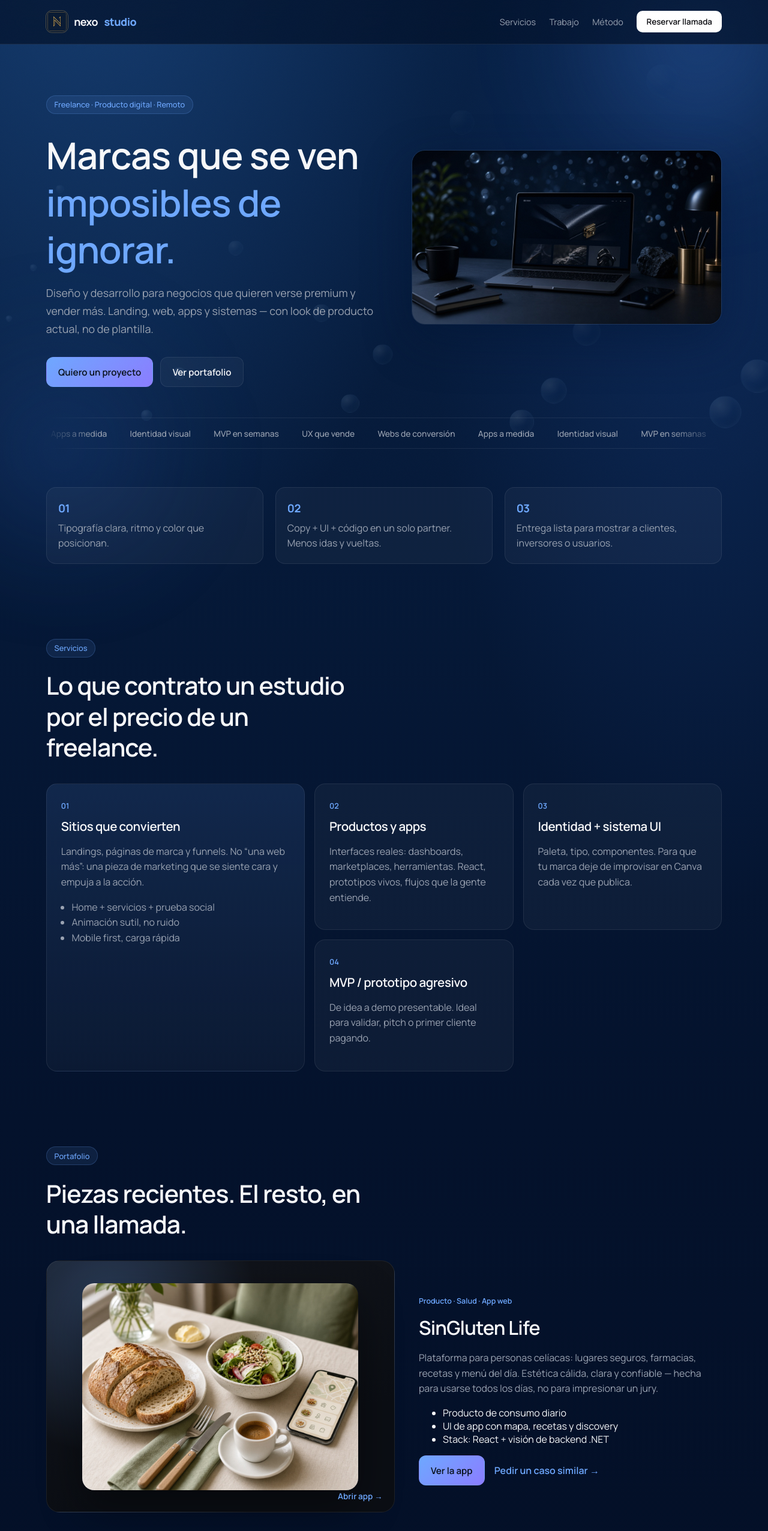
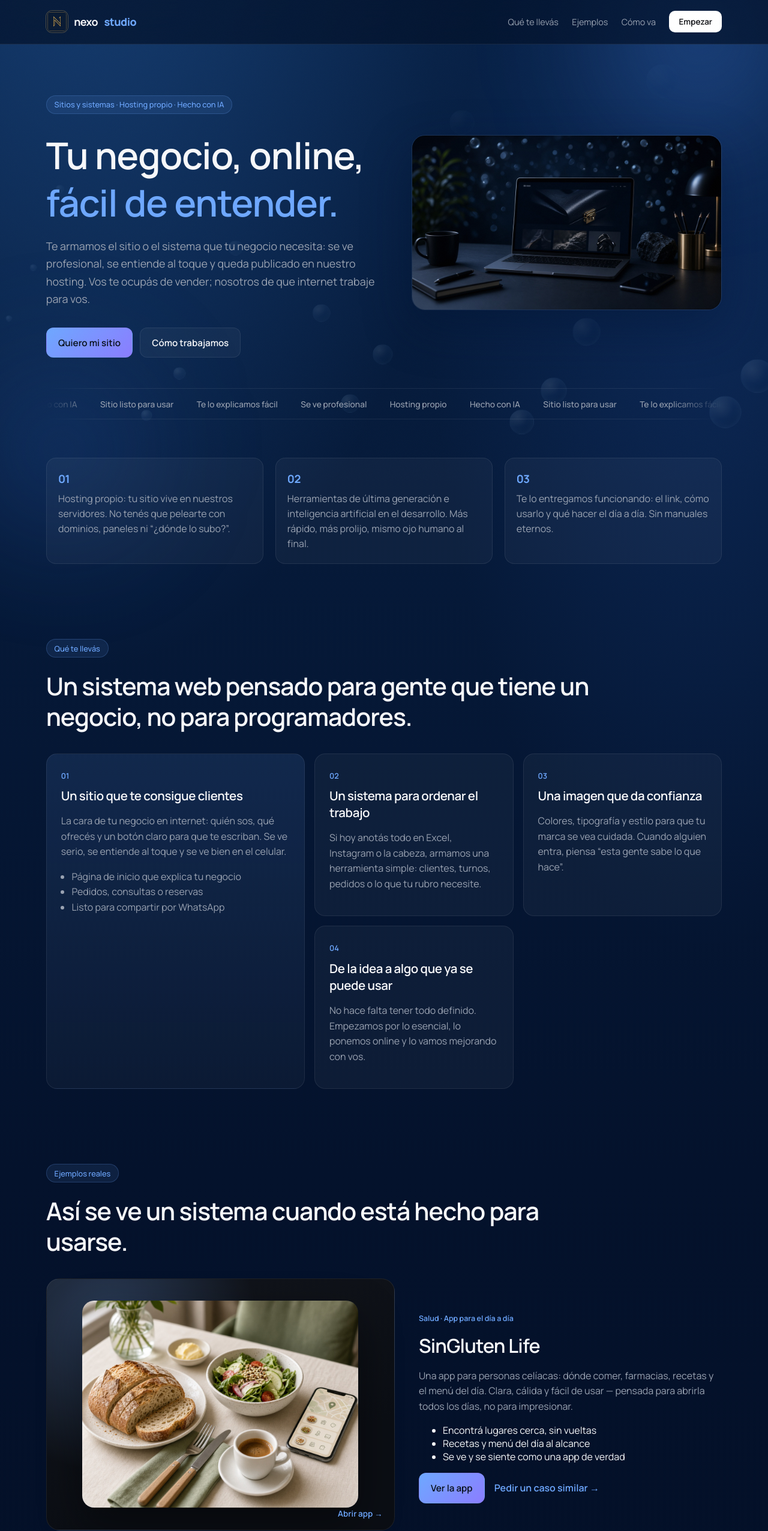
Before and after one commit to leouser82/NexoAPP, a React (Vite) app in the folder NexoSoftWeb/: page / in a window 1280 px wide. Shown: the top 2552 px of the page at 60% size. Built offline with nearby package versions, Linux system fonts and the light colour scheme.

Commit message:
mejoras en contenido

```diff
--- a/NexoSoftWeb/index.html
+++ b/NexoSoftWeb/index.html
@@ -3,10 +3,10 @@
   <head>
     <meta charset="UTF-8" />
     <meta name="viewport" content="width=device-width, initial-scale=1.0" />
-    <title>Nexo Studio — Producto digital que se ve caro</title>
+    <title>Nexo Studio — Sitios y sistemas fáciles de entender</title>
     <meta
       name="description"
-      content="Freelance de producto digital: sitios, apps y sistemas con estética de estudio. Diseño + desarrollo para marcas que quieren convertir."
+      content="Te armamos el sitio o el sistema de tu negocio, lo publicamos en hosting propio y te lo entregamos listo para usar. Diseño, IA y herramientas de última generación."
     />
     <link rel="icon" type="image/png" href="/assets/favicon.png" />
     <link rel="apple-touch-icon" href="/assets/favicon.png" />
--- a/NexoSoftWeb/src/components/Contact.jsx
+++ b/NexoSoftWeb/src/components/Contact.jsx
@@ -75,14 +75,14 @@ export default function Contact() {
   return (
     <section id="contacto" className="contact">
       <div>
-        <p className="kicker">Siguiente paso</p>
-        <h2>Contame qué estás construyendo.</h2>
+        <p className="kicker">Empezá acá</p>
+        <h2>Contame qué necesita tu negocio.</h2>
         <p>
-          Respondé en 24–48h. Si hay fit, armamos un alcance claro. Si no hay fit, te lo digo —
-          no vendo por vender.
+          Te respondemos en 24 a 48 horas, en criollo. Si podemos ayudarte, te armamos el
+          camino. Si no es para nosotros, te lo decimos.
         </p>
         <p className="slots">
-          Disponibilidad: <strong>2 cupos este mes</strong>
+          Hay lugar para <strong>2 proyectos este mes</strong>
         </p>
       </div>
       <form onSubmit={onSubmit} autoComplete="on">
@@ -110,7 +110,7 @@ export default function Contact() {
           />
         </label>
         <label>
-          Qué necesitás
+          Qué te gustaría tener
           <select name="need" value={form.need} onChange={onChange}>
             {NEED_OPTIONS.map((option) => (
               <option key={option}>{option}</option>
@@ -118,17 +118,17 @@ export default function Contact() {
           </select>
         </label>
         <label>
-          El proyecto en una frase
+          Contanos en una frase
           <textarea
             name="message"
             rows="4"
-            placeholder="Ej: landing para mi estudio de arquitectura"
+            placeholder="Ej: tengo un local y quiero que la gente me escriba por WhatsApp"
             value={form.message}
             onChange={onChange}
           />
         </label>
         <button className="btn primary" type="submit" disabled={sending}>
-          {sending ? 'Enviando…' : 'Enviar briefing'}
+          {sending ? 'Enviando…' : 'Quiero que me escriban'}
         </button>
         {status ? <p className="form-note">{status}</p> : null}
       </form>
--- a/NexoSoftWeb/src/components/Footer.jsx
+++ b/NexoSoftWeb/src/components/Footer.jsx
@@ -1,8 +1,8 @@
 export default function Footer() {
   return (
     <footer>
-      <p>© 2026 Nexo Studio · Freelance de producto digital</p>
-      <p>Hecho para verse en pantalla grande. También funciona en el celular.</p>
+      <p>© 2026 Nexo Studio · Sitios y sistemas con hosting propio</p>
+      <p>Se ve bien en la computadora. También en el celular.</p>
     </footer>
   )
 }
--- a/NexoSoftWeb/src/components/Header.jsx
+++ b/NexoSoftWeb/src/components/Header.jsx
@@ -6,11 +6,11 @@ export default function Header() {
         nexo<span>studio</span>
       </a>
       <nav>
-        <a href="#servicios">Servicios</a>
-        <a href="#trabajo">Trabajo</a>
-        <a href="#proceso">Método</a>
+        <a href="#servicios">Qué te llevás</a>
+        <a href="#trabajo">Ejemplos</a>
+        <a href="#proceso">Cómo va</a>
         <a href="#contacto" className="nav-cta">
-          Reservar llamada
+          Empezar
         </a>
       </nav>
     </header>
--- a/NexoSoftWeb/src/components/Hero.jsx
+++ b/NexoSoftWeb/src/components/Hero.jsx
@@ -5,21 +5,22 @@ export default function Hero() {
     <section className="hero">
       <div className="hero-grid">
         <div className="hero-copy">
-          <p className="kicker">Freelance · Producto digital · Remoto</p>
+          <p className="kicker">Sitios y sistemas · Hosting propio · Hecho con IA</p>
           <h1>
-            Marcas que se ven
-            <em>imposibles de ignorar.</em>
+            Tu negocio, online,
+            <em>fácil de entender.</em>
           </h1>
           <p className="lede">
-            Diseño y desarrollo para negocios que quieren verse premium y vender más. Landing,
-            web, apps y sistemas — con look de producto actual, no de plantilla.
+            Te armamos el sitio o el sistema que tu negocio necesita: se ve profesional, se
+            entiende al toque y queda publicado en nuestro hosting. Vos te ocupás de vender;
+            nosotros de que internet trabaje para vos.
           </p>
           <div className="hero-actions">
             <a className="btn primary" href="#contacto">
-              Quiero un proyecto
+              Quiero mi sitio
             </a>
-            <a className="btn ghost" href="#trabajo">
-              Ver portafolio
+            <a className="btn ghost" href="#proceso">
+              Cómo trabajamos
             </a>
           </div>
         </div>
--- a/NexoSoftWeb/src/components/Process.jsx
+++ b/NexoSoftWeb/src/components/Process.jsx
@@ -4,8 +4,8 @@ export default function Process() {
   return (
     <section id="proceso" className="process">
       <div className="section-head">
-        <p className="kicker">Método</p>
-        <h2>Rápido, nítido, sin teatro.</h2>
+        <p className="kicker">Cómo va el trabajo</p>
+        <h2>De tu primer mensaje a tu sitio en el aire.</h2>
       </div>
       <ol>
         {STEPS.map((step) => (
--- a/NexoSoftWeb/src/components/Quote.jsx
+++ b/NexoSoftWeb/src/components/Quote.jsx
@@ -2,10 +2,10 @@ export default function Quote() {
   return (
     <section className="quote">
       <blockquote>
-        “No busco una web barata. Busco que cuando alguien abra el link, piense:
-        <em> esta marca sabe lo que hace.</em>”
+        “No quiero un sitio difícil. Quiero que cuando un cliente entre, entienda
+        <em> qué hago y me escriba.</em>”
       </blockquote>
-      <p>Eso es el brief de casi todos mis clientes.</p>
+      <p>Eso es lo que nos piden casi todos.</p>
     </section>
   )
 }
--- a/NexoSoftWeb/src/components/Services.jsx
+++ b/NexoSoftWeb/src/components/Services.jsx
@@ -4,8 +4,8 @@ export default function Services() {
   return (
     <section id="servicios" className="services">
       <div className="section-head">
-        <p className="kicker">Servicios</p>
-        <h2>Lo que contrato un estudio por el precio de un freelance.</h2>
+        <p className="kicker">Qué te llevás</p>
+        <h2>Un sistema web pensado para gente que tiene un negocio, no para programadores.</h2>
       </div>
       <div className="service-grid">
         {SERVICES.map((service) => (
--- a/NexoSoftWeb/src/components/Work.jsx
+++ b/NexoSoftWeb/src/components/Work.jsx
@@ -4,8 +4,8 @@ export default function Work() {
   return (
     <section id="trabajo" className="work">
       <div className="section-head">
-        <p className="kicker">Portafolio</p>
-        <h2>Piezas recientes. El resto, en una llamada.</h2>
+        <p className="kicker">Ejemplos reales</p>
+        <h2>Así se ve un sistema cuando está hecho para usarse.</h2>
       </div>
       <article className="case">
         <a className="case-visual" href={APP_URL}>
@@ -18,17 +18,17 @@ export default function Work() {
           <span className="case-open">Abrir app →</span>
         </a>
         <div className="case-copy">
-          <p className="tag">Producto · Salud · App web</p>
+          <p className="tag">Salud · App para el día a día</p>
           <h3>SinGluten Life</h3>
           <p>
-            Plataforma para personas celíacas: lugares seguros, farmacias, recetas y menú del
-            día. Estética cálida, clara y confiable — hecha para usarse todos los días, no para
-            impresionar un jury.
+            Una app para personas celíacas: dónde comer, farmacias, recetas y el menú del día.
+            Clara, cálida y fácil de usar — pensada para abrirla todos los días, no para
+            impresionar.
           </p>
           <ul>
-            <li>Producto de consumo diario</li>
-            <li>UI de app con mapa, recetas y discovery</li>
-            <li>Stack: React + visión de backend .NET</li>
+            <li>Encontrá lugares cerca, sin vueltas</li>
+            <li>Recetas y menú del día al alcance</li>
+            <li>Se ve y se siente como una app de verdad</li>
           </ul>
           <div className="case-actions">
             <a className="btn primary" href={APP_URL}>
--- a/NexoSoftWeb/src/content.js
+++ b/NexoSoftWeb/src/content.js
@@ -1,41 +1,50 @@
 export const APP_URL = '/singluten/'
 
 export const MARQUEE = [
-  'Webs de conversión',
-  'Apps a medida',
-  'Identidad visual',
-  'MVP en semanas',
-  'UX que vende',
+  'Hosting propio',
+  'Hecho con IA',
+  'Sitio listo para usar',
+  'Te lo explicamos fácil',
+  'Se ve profesional',
 ]
 
 export const PROOF = [
-  { id: '01', text: 'Tipografía clara, ritmo y color que posicionan.' },
-  { id: '02', text: 'Copy + UI + código en un solo partner. Menos idas y vueltas.' },
-  { id: '03', text: 'Entrega lista para mostrar a clientes, inversores o usuarios.' },
+  {
+    id: '01',
+    text: 'Hosting propio: tu sitio vive en nuestros servidores. No tenés que pelearte con dominios, paneles ni “¿dónde lo subo?”.',
+  },
+  {
+    id: '02',
+    text: 'Herramientas de última generación e inteligencia artificial en el desarrollo. Más rápido, más prolijo, mismo ojo humano al final.',
+  },
+  {
+    id: '03',
+    text: 'Te lo entregamos funcionando: el link, cómo usarlo y qué hacer el día a día. Sin manuales eternos.',
+  },
 ]
 
 export const SERVICES = [
   {
     id: '01',
-    title: 'Sitios que convierten',
-    text: 'Landings, páginas de marca y funnels. No “una web más”: una pieza de marketing que se siente cara y empuja a la acción.',
-    items: ['Home + servicios + prueba social', 'Animación sutil, no ruido', 'Mobile first, carga rápida'],
+    title: 'Un sitio que te consigue clientes',
+    text: 'La cara de tu negocio en internet: quién sos, qué ofrecés y un botón claro para que te escriban. Se ve serio, se entiende al toque y se ve bien en el celular.',
+    items: ['Página de inicio que explica tu negocio', 'Pedidos, consultas o reservas', 'Listo para compartir por WhatsApp'],
     tall: true,
   },
   {
     id: '02',
-    title: 'Productos y apps',
-    text: 'Interfaces reales: dashboards, marketplaces, herramientas. React, prototipos vivos, flujos que la gente entiende.',
+    title: 'Un sistema para ordenar el trabajo',
+    text: 'Si hoy anotás todo en Excel, Instagram o la cabeza, armamos una herramienta simple: clientes, turnos, pedidos o lo que tu rubro necesite.',
   },
   {
     id: '03',
-    title: 'Identidad + sistema UI',
-    text: 'Paleta, tipo, componentes. Para que tu marca deje de improvisar en Canva cada vez que publica.',
+    title: 'Una imagen que da confianza',
+    text: 'Colores, tipografía y estilo para que tu marca se vea cuidada. Cuando alguien entra, piensa “esta gente sabe lo que hace”.',
   },
   {
     id: '04',
-    title: 'MVP / prototipo agresivo',
-    text: 'De idea a demo presentable. Ideal para validar, pitch o primer cliente pagando.',
+    title: 'De la idea a algo que ya se puede usar',
+    text: 'No hace falta tener todo definido. Empezamos por lo esencial, lo ponemos online y lo vamos mejorando con vos.',
   },
 ]
 
@@ -43,46 +52,54 @@ export const WORK_ITEMS = [
   {
     img: '/assets/work-landing.png',
     alt: 'Laptop con landing de marca sobre un escritorio de mármol',
-    title: 'Landing de marca',
-    text: 'Una página. Un mensaje. Una conversión.',
+    title: 'Página de tu negocio',
+    text: 'Una sola página, un mensaje claro, para que te escriban.',
   },
   {
     img: '/assets/work-redesign.png',
     alt: 'Sistema de identidad visual con tarjetas y tablet',
-    title: 'Rediseño de presencia',
-    text: 'De “tengo Instagram” a sitio que cierra reuniones.',
+    title: 'Presencia profesional',
+    text: 'De “tengo Instagram” a un sitio que cierra reuniones.',
   },
   {
     img: '/assets/work-tool.png',
     alt: 'Dashboard de herramienta interna en un monitor',
-    title: 'Herramienta interna',
-    text: 'Operación más limpia. Menos Excel. Más control.',
+    title: 'Herramienta del día a día',
+    text: 'Menos planillas. Más orden. Todo en un solo lugar.',
   },
 ]
 
 export const STEPS = [
   {
-    title: 'Brief de 30 min',
-    text: 'Objetivo, audiencia, tono. Qué tiene que pasar cuando alguien entra.',
+    title: 'Te contactás',
+    text: 'Completás el formulario o nos escribís. En 24 a 48 horas te respondemos, sin vueltas.',
   },
   {
-    title: 'Dirección visual',
-    text: 'Look, copy y estructura. Lo ves antes de invertir semanas de código.',
+    title: 'Charlamos',
+    text: 'En una llamada corta nos contás tu negocio: a quién le vendés y qué necesitás que haga el sitio.',
   },
   {
-    title: 'Build',
-    text: 'Diseño + desarrollo en paralelo. Iteramos sobre algo real.',
+    title: 'Te mostramos el plan',
+    text: 'Qué vas a recibir, cómo se ve el camino y cuánto tarda. Lo ves claro antes de arrancar.',
   },
   {
-    title: 'Lanzamiento',
-    text: 'Entrega pulida, lista para dominio, ads o demo a clientes.',
+    title: 'Ves cómo queda',
+    text: 'Diseñamos la cara del sitio y te la mostramos. Ajustamos juntos hasta que digas “así”.',
+  },
+  {
+    title: 'Lo armamos',
+    text: 'Construimos el sistema con herramientas avanzadas e IA, y te vamos mostrando avances reales.',
+  },
+  {
+    title: 'Lo recibís online',
+    text: 'Lo subimos a nuestro hosting, te damos el acceso y te explicamos cómo usarlo. Ya es tuyo.',
   },
 ]
 
 export const NEED_OPTIONS = [
-  'Sitio / landing',
-  'App o producto',
-  'Identidad + UI',
-  'MVP / prototipo',
-  'Todavía no sé — quiero hablar',
+  'Un sitio para mi negocio',
+  'Un sistema para atender clientes',
+  'Renovar cómo se ve mi marca',
+  'Empezar de cero, todavía no sé bien',
+  'Quiero hablar primero',
 ]
--- a/NexoSoftWeb/src/index.css
+++ b/NexoSoftWeb/src/index.css
@@ -336,7 +336,7 @@ footer {
   letter-spacing: -0.025em;
   font-weight: 600;
   margin: 0.55rem 0 0;
-  max-width: 20ch;
+  max-width: 36ch;
 }
 
 .services,
@@ -513,7 +513,7 @@ a.case-visual:hover {
   padding: 0 6vw;
   margin: 0;
   display: grid;
-  grid-template-columns: repeat(4, 1fr);
+  grid-template-columns: repeat(3, 1fr);
   gap: 1rem;
   counter-reset: step;
 }
```
